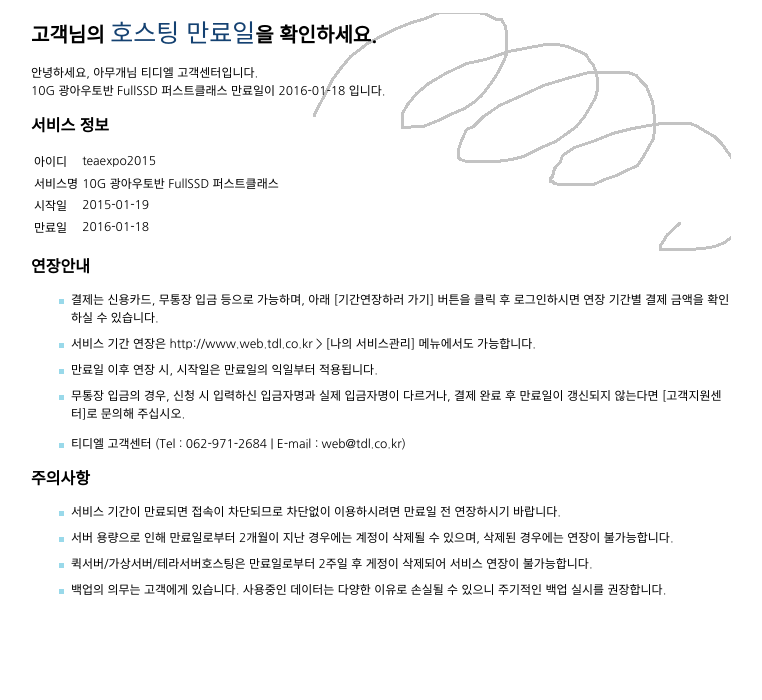
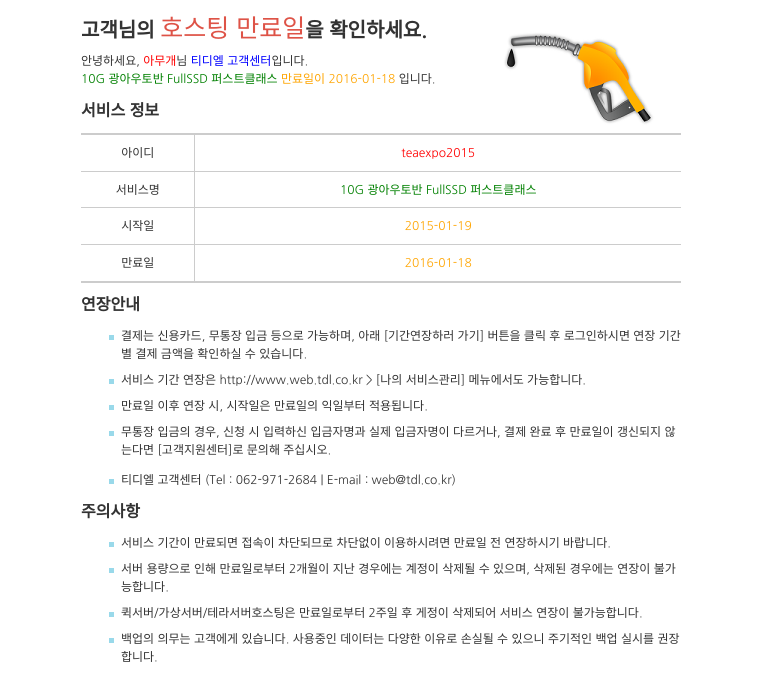
Before and after one commit to mouse2021/hosting, a plain HTML site: page index.html in a window 1280 px wide. Shown: the whole page, without its empty margins (259-1021 px from the left). Drawn offline with Linux system fonts and the light colour scheme.

Commit message:
no message

```diff
--- a/index.html
+++ b/index.html
@@ -9,29 +9,29 @@
 		</style>
 	</head>
 	<body>
-	<div class="all">
+	<div class="all f_333">
 		<div class="text">
-			<h1>고객님의 <b>호스팅 만료일</b>을 확인하세요.</h1>
-			<div>안녕하세요, <b>아무개</b>님 <b>티디엘 고객센터</b>입니다.</div>
-			<div>10G 광아우토반 FullSSD 퍼스트클래스 만료일이 2016-01-18 입니다.</div>
+			<h1>고객님의 <b class="f_de5347">호스팅 만료일</b>을 확인하세요.</h1>
+			<div>안녕하세요, <b class="f_red">아무개</b>님 <b class="f_blue">티디엘 고객센터</b>입니다.</div>
+			<div><b class="f_green">10G 광아우토반 FullSSD 퍼스트클래스</b> <b class="f_orange">만료일이 2016-01-18</b> 입니다.</div>
 
 			<h2>서비스 정보</h2>
 			<table>
 				<tr>
-					<td>아이디</td>
-					<td>teaexpo2015</td>
+					<td class="t_top t_left">아이디</td>
+					<td class="t_top t_right"><b class="f_red">teaexpo2015</b></td>
 				</tr>
 				<tr>
-					<td>서비스명</td>
-					<td>10G 광아우토반 FullSSD 퍼스트클래스</td>
+					<td class="t_left">서비스명</td>
+					<td class="t_right"><b class="f_green">10G 광아우토반 FullSSD 퍼스트클래스</b></td>
 				</tr>
 				<tr>
-					<td>시작일</td>
-					<td>2015-01-19</td>
+					<td class="t_left">시작일</td>
+					<td class="t_right"><b class="f_orange">2015-01-19</b></td>
 				</tr>
 				<tr>
-					<td>만료일</td>
-					<td>2016-01-18</td>
+					<td class="t_bottom t_left">만료일</td>
+					<td class="t_bottom t_right"><b class="f_orange">2016-01-18</b></td>
 				</tr>
 			</table>
 
--- a/style.css
+++ b/style.css
@@ -14,7 +14,6 @@ h1 {
 }
 h1 > b {
 	font-size: 25px;
-	color: #144171;
 }
 h2 {
 	font-size: 16px;
@@ -23,14 +22,60 @@ li {
 	list-style: url("li_img.png");
 	margin-bottom: 8px;
 }
+/* --------- 색상 관련 --------- */
+.f_333 {
+	color: #333;
+}
+.f_de5347 {
+	color: #de5347;
+}
+.f_red {
+	color: red;
+}
+.f_blue {
+	color: blue;
+}
+.f_yellow {
+	color: yellow;
+}
+.f_green {
+	color: green;
+}
+.f_orange {
+	color: orange;
+}
 /* --------- 스타일 관련 --------- */
 .all {
 	margin: 0;
+	margin-top: 20px;
 	padding: 0;
+	line-height: 150%;
 }
 .text {
 	margin: 0 auto;
-	background-image: url("bg_img.png"); /* 배경 이미지 삽입 */
+	background-image: url("bg_img_02.png"); /* 배경 이미지 삽입 */
 	background-repeat: no-repeat; /* 배경 이미지 반복안함 */
-	width: 700px;
+	width: 600px;
 }
+table {
+	border-collapse: collapse; /* 테이블에서 겹친줄 한줄로 보이기 */
+	width: 100%;
+	height: 150px;
+	text-align: center;
+	vertical-align: middle;
+}
+td {
+	border: 1px solid #ccc;
+}
+.t_top {
+	border-top: 2px solid #ccc;
+}
+.t_bottom {
+	border-bottom: 2px solid #ccc;
+}
+.t_left {
+	border-left: 0;
+}
+.t_right {
+	border-right: 0;
+}
```
Also changed, not shown: bg_img_02.png (added).
